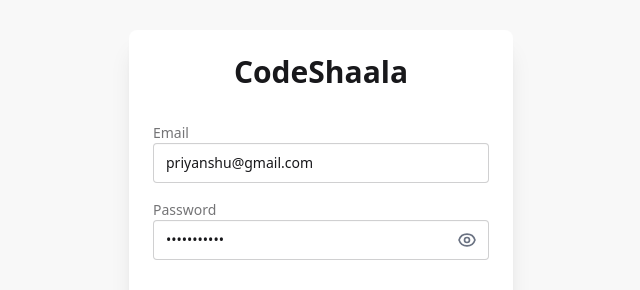
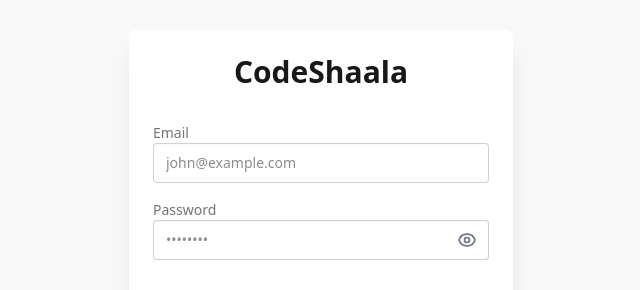
Before and after one commit to PRIYANSHU210021/CodeShaala-Frontend, a React (Vite) app: page /login in a window 1280 px wide. Shown: the part 181-471 px from the top of the page, without its empty margins (319-959 px from the left). Built offline with nearby package versions, Linux system fonts and the light colour scheme; no server answers.

Commit message:
remove default user

```diff
--- a/src/pages/Login.jsx
+++ b/src/pages/Login.jsx
@@ -23,10 +23,10 @@
     formState: { errors },
   } = useForm({
     resolver: zodResolver(loginSchema),
-    defaultValues:{
-      emailId: "priyanshu@gmail.com",
-      password: "Rohit@9negi"
-    }
+    // defaultValues:{
+    //   emailId: "priyanshu@gmail.com",
+    //   password: "Priyanshu@123"
+    // }
   }); // Using renamed schema
 
   useEffect(() => {
```
